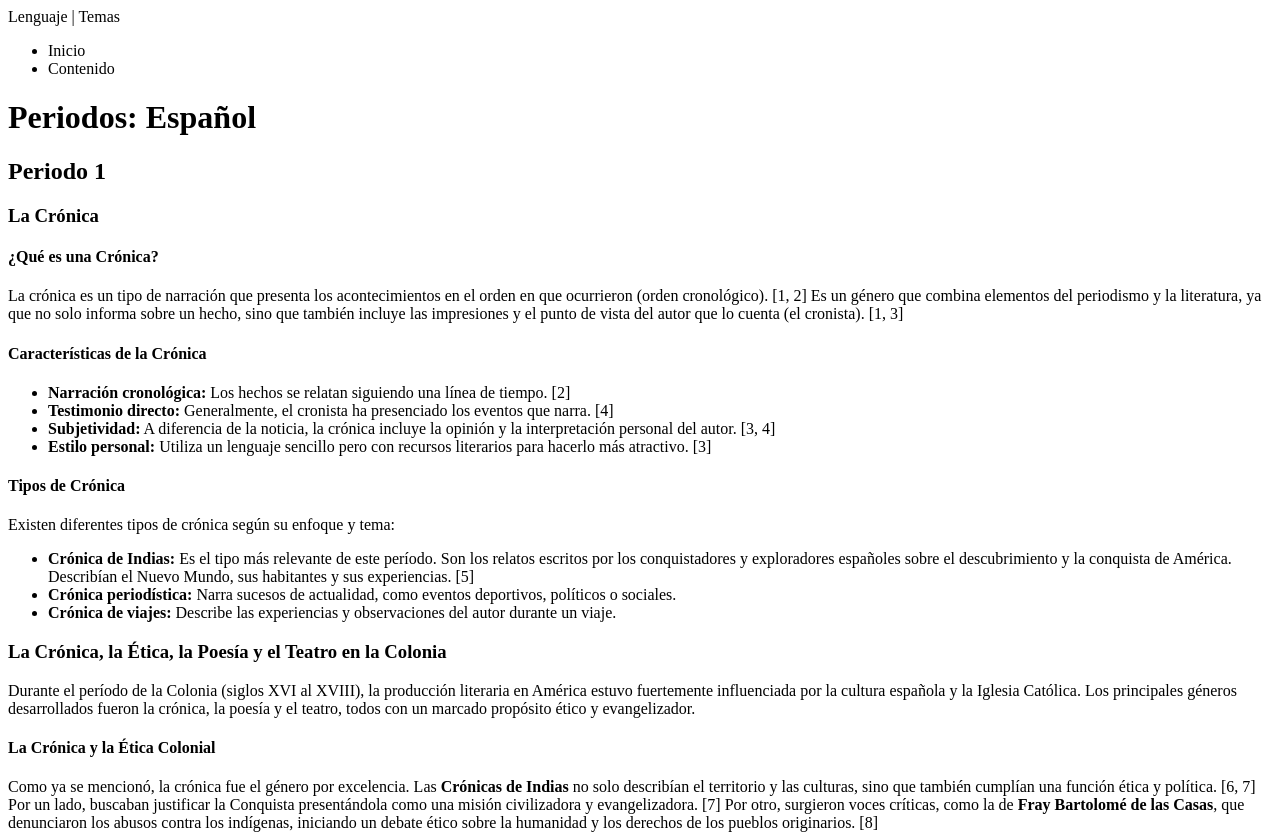
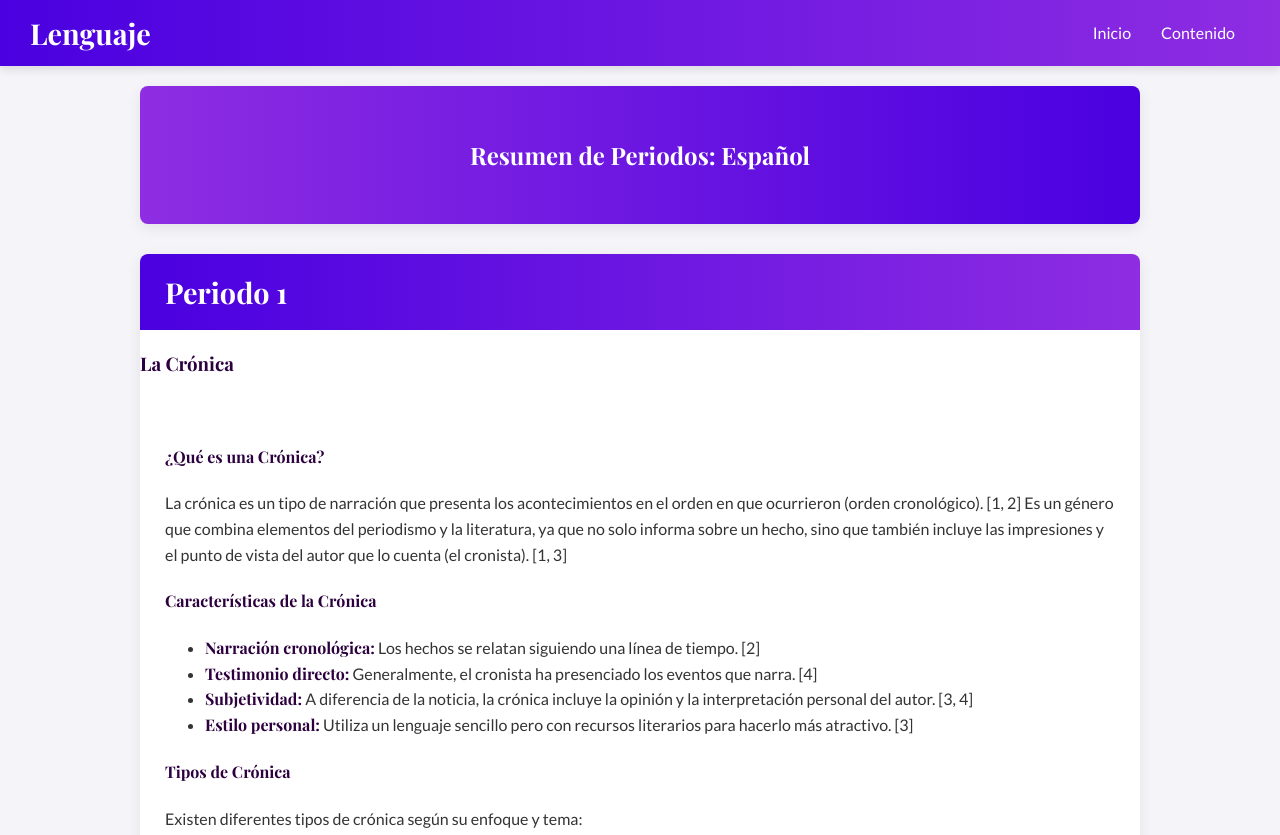
Before and after one commit to Sebas404040/Jadde_Saray, a plain HTML site: page index.html in a window 1280 px wide. Shown: the top 835 px of the page. Drawn offline with nearby package versions, Linux system fonts and the light colour scheme.

Commit message:
style: first styles for the whole page
none

none

```diff
--- /dev/null
+++ b/css/style.css
@@ -0,0 +1,141 @@
+/* --- Configuración General y Fuentes --- */
+body {
+    font-family: 'Lato', sans-serif;
+    margin: 0;
+    background-color: #f4f4f9;
+    color: #333;
+    line-height: 1.6;
+}
+
+h1, h2, h3, h4, h5, h6, strong {
+    font-family: 'Playfair Display', serif;
+    color: #2c003e;
+}
+
+main {
+    max-width: 1000px;
+    margin: 20px auto;
+    padding: 0 20px;
+}
+
+/* --- Cabecera de Bienvenida --- */
+.hero {
+    background: linear-gradient(90deg, #8E2DE2, #4A00E0);
+    color: white;
+    padding: 30px 20px;
+    text-align: center;
+    border-radius: 8px;
+    margin-bottom: 30px;
+}
+.hero h1 { color: white; }
+
+/* --- Estilos de la Barra de Navegación --- */
+nav {
+    display: flex;
+    justify-content: space-between;
+    align-items: center;
+    background: linear-gradient(90deg, #4A00E0, #8E2DE2);
+    padding: 0 30px;
+    color: white;
+    box-shadow: 0 4px 8px rgba(0, 0, 0, 0.1);
+}
+
+.logo {
+    font-family: 'Playfair Display', serif;
+    font-size: 1.8rem;
+    font-weight: bold;
+}
+
+.nav-links {
+    list-style: none;
+    display: flex;
+    margin: 0;
+    padding: 0;
+}
+
+.nav-links li a {
+    display: block;
+    padding: 20px 15px;
+    color: white;
+    text-decoration: none;
+    font-family: 'Lato', sans-serif;
+    transition: background-color 0.3s ease;
+}
+
+.nav-links li a:hover {
+    background-color: rgba(255, 255, 255, 0.1);
+}
+
+/* --- Estructura de Tarjetas de Contenido --- */
+section {
+    background-color: #ffffff;
+    margin-bottom: 30px;
+    border-radius: 8px;
+    box-shadow: 0 4px 15px rgba(0, 0, 0, 0.08);
+    overflow: hidden; /* Para que el fondo del h2 no se salga */
+}
+
+section h2 {
+    background: linear-gradient(90deg, #4A00E0, #8E2DE2);
+    color: white;
+    padding: 15px 25px;
+    margin: 0;
+    font-size: 1.8rem;
+}
+
+article {
+    padding: 25px;
+}
+
+/* --- Contenedores de Autores --- */
+.authors-container {
+    display: flex;
+    flex-wrap: wrap;
+    gap: 20px;
+}
+
+.authors-container figure {
+    display: flex;
+    align-items: center;
+    gap: 15px;
+    width: 100%;
+}
+
+.authors-container img {
+    border-radius: 50%;
+    border: 3px solid #eee;
+    box-shadow: 0 2px 5px rgba(0,0,0,0.1);
+}
+
+/* --- Estilos de Tablas --- */
+table {
+    width: 100%;
+    border-collapse: collapse;
+    margin-top: 20px;
+}
+
+th, td {
+    border: 1px solid #ccc;
+    padding: 8px;
+    text-align: left;
+}
+
+th {
+    background-color: #e8dff5;
+    color: #4A00E0;
+    font-family: 'Lato', sans-serif;
+    font-weight: bold;
+}
+
+tbody tr:nth-child(even) {
+    background-color: #f9f9f9;
+}
+
+/* --- Pie de Página --- */
+footer {
+    text-align: center;
+    padding: 20px;
+    background-color: #333;
+    color: #aaa;
+}
+footer p { margin: 5px 0; }
--- a/index.html
+++ b/index.html
@@ -4,17 +4,23 @@
     <meta charset="UTF-8">
     <meta name="viewport" content="width=device-width, initial-scale=1.0">
     <title>Periodos: Español</title>
+    <link rel="preconnect" href="https://fonts.googleapis.com">
+    <link rel="preconnect" href="https://fonts.gstatic.com" crossorigin>
+    <link href="https://fonts.googleapis.com/css2?family=Lato:wght@400;700&family=Playfair+Display:wght@700&display=swap" rel="stylesheet">
+    <link rel="stylesheet" href="./css/style.css">
 </head>
 <body>
     <nav>
-        Lenguaje | Temas
-        <ul>
-            <li>Inicio</li>
-            <li>Contenido</li>
+        <div class="logo">Lenguaje</div>
+        <ul class="nav-links">
+            <li><a href="#">Inicio</a></li>
+            <li><a href="#">Contenido</a></li>
         </ul>
     </nav>
     <main>
-        <h1>Periodos: Español</h1>
+        <section class="hero">
+            <h1>Resumen de Periodos: Español</h1>
+        </section>
         <section>
             <h2>Periodo 1</h2>
             <h3>La Crónica</h3>
@@ -240,22 +246,6 @@
                     </figure>
                 </section>
             </article>
-            <style>
-                .authors-container {
-                    display: flex;
-                    flex-wrap: wrap;
-                    gap: 20px;
-                }
-                .authors-container figure {
-                    display: flex;
-                    align-items: center;
-                    gap: 15px;
-                    width: 100%;
-                }
-                .authors-container img {
-                    border-radius: 50%;
-                }
-            </style>
             <h3>Vanguardismo Literario</h3>
             <article>
                 <h4>¿Qué es el Vanguardismo?</h4>
@@ -283,6 +273,7 @@
             </article>
         </section>
         <section>
+            <h2>Periodo 4</h2>
             <h3>Tiempos Verbales y su Conjugación</h3>
             <article>
                 <p>Los tiempos verbales sitúan una acción en un momento determinado (presente, pasado o futuro). Se dividen en dos grandes grupos: tiempos simples y tiempos compuestos. [26, 28] El modo más utilizado es el Indicativo, que expresa acciones reales y objetivas. [2, 8]</p>
@@ -426,25 +417,11 @@
                     </tbody>
                 </table>
             </article>
-            <style>
-                table {
-                    width: 100%;
-                    border-collapse: collapse;
-                    margin-top: 20px;
-                }
-                th, td {
-                    border: 1px solid #ccc;
-                    padding: 8px;
-                    text-align: left;
-                }
-                th {
-                    background-color: #f2f2f2;
-                }
-                tbody tr:nth-child(even) {
-                    background-color: #f9f9f9;
-                }
-            </style>
         </section>
     </main>
+    <footer>
+        <p>&copy; 2025 Jadde Saray - Proyecto Escolar de Lenguaje.</p>
+        <p>Todos los temas han sido desarrollados con fines educativos.</p>
+    </footer>
 </body>
 </html>
```
